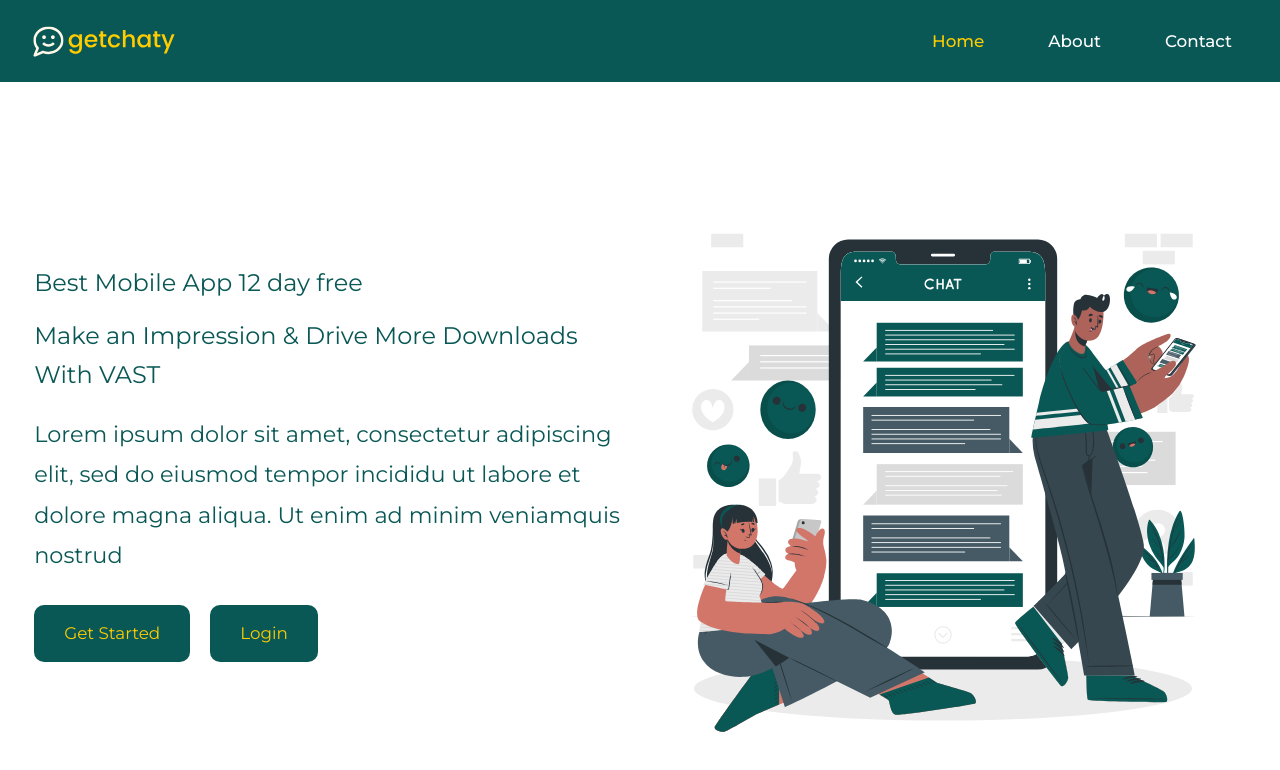
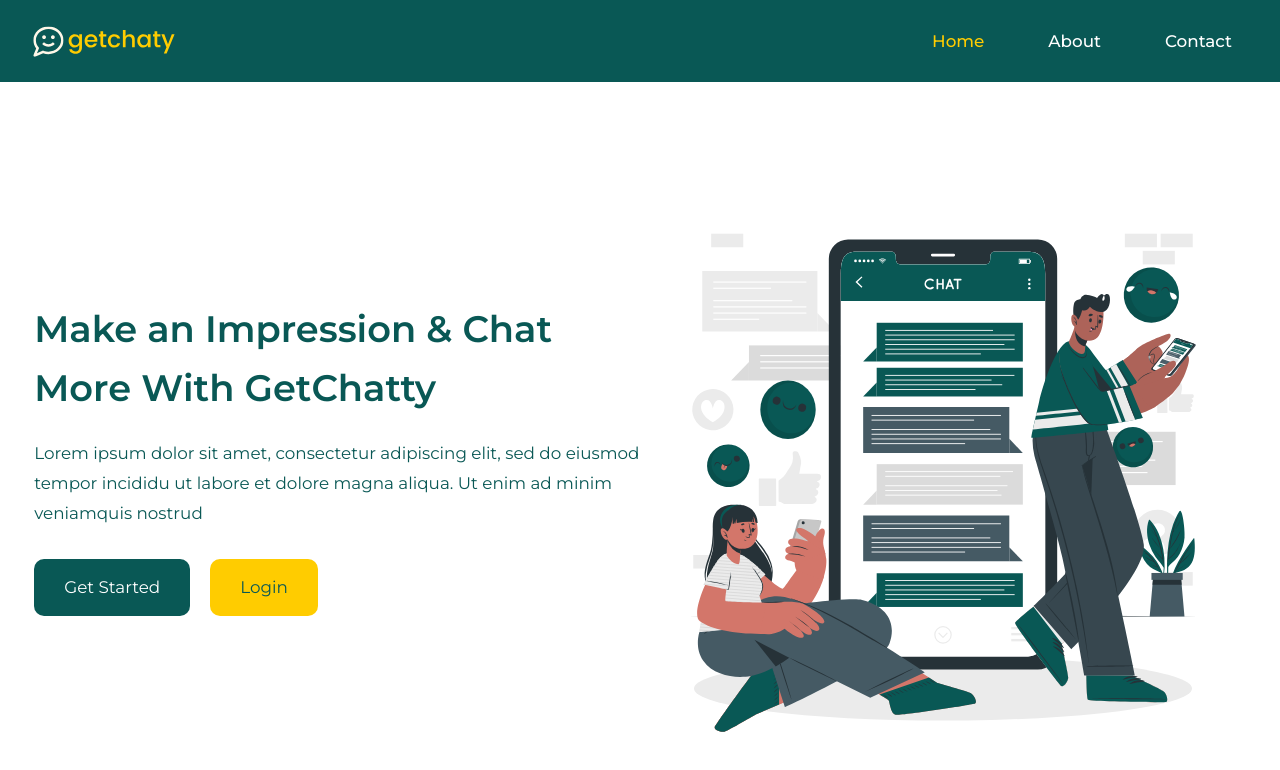
Before and after one commit to greatkene/vue-chatroom, a Vue app: page / in a window 1280 px wide. Shown: the top 770 px of the page. Built offline with nearby package versions, Linux system fonts and the light colour scheme.

Commit message:
chores: improved hero section

```diff
--- a/src/assets/styles/base.css
+++ b/src/assets/styles/base.css
@@ -4,7 +4,7 @@
   --primary: #095855;
   --secondary: #ffcc00;
   --primary-dark: #0c4d4b;
-  --secondary-light: #ffff99;
+  --secondary-light: #f4ee80;
 
   --black: #181818;
   --white: #ffffff;
@@ -113,14 +113,23 @@ button {
   transition: var(--transition-1);
 }
 
-.btn-primary,
-.btn-secondary:is(:hover, :focus) {
+.btn-primary {
   background-color: var(--primary);
+  color: var(--white);
 }
 
-.btn-primary:is(:hover, :focus),
+.btn-primary:is(:hover, :focus) {
+  background-color: var(--primary-dark);
+  color: var(--white);
+}
+
 .btn-secondary {
   background-color: var(--secondary);
+  color: var(--primary);
+}
+
+.btn-secondary:is(:hover, :focus) {
+  background-color: var(--secondary-light);
   color: var(--primary);
 }
 
@@ -143,13 +152,14 @@ button {
 
 .section-subtitle {
   color: var(--primary);
-  font-size: var(--fs-3);
+  font-size: var(--fs-5);
   margin-block-end: 5px;
 }
 
 .h1,
 .h2 {
   font-size: var(--fs-1);
+  font-weight: 600;
 }
 
 .h2,
@@ -159,6 +169,10 @@ button {
 
 .h3 {
   font-size: var(--fs-2);
+}
+
+p {
+  font-size: var(--fs-6);
 }
 
 .section-text,
@@ -189,6 +203,7 @@ button {
 
 .section-title {
   margin-block: 10px 20px;
+  font-size: var(--fs-6);
 }
 
 :is(.features, ) :is(.section-subtitle, .section-title) {
--- a/src/assets/styles/main.css
+++ b/src/assets/styles/main.css
@@ -131,15 +131,17 @@ nav {
 }
 
 .hero-content {
-  margin-block-end: 20px;
+  margin-block-end: 45px;
 }
 
 .hero-title {
   margin-block: 15px 20px;
+  font-size: 2.3rem;
 }
 
 .hero .section-text {
   margin-block-end: 30px;
+  font-size: var(--fs-6);
 }
 
 /* === HERO ENDS === */
--- a/src/components/home/Hero.vue
+++ b/src/components/home/Hero.vue
@@ -3,11 +3,7 @@
         <div class="container">
 
             <div class="hero-content">
-
-                <p class="section-subtitle">Best Mobile App 12 day free</p>
-
-                <h1 class="h1 hero-title">Make an Impression & Drive More Downloads With VAST</h1>
-
+                <h1 class="h1 hero-title">Make an Impression & Chat More With GetChatty</h1>
                 <p class="section-text">
                     Lorem ipsum dolor sit amet, consectetur adipiscing elit, sed do eiusmod tempor incididu ut labore et
                     dolore magna
@@ -18,7 +14,7 @@
                     <RouterLink class="btn btn-primary" to="/register">
                         Get Started
                     </RouterLink>
-                    <RouterLink class="btn btn-primary" to="/login">
+                    <RouterLink class="btn btn-secondary" to="/login">
                         Login
                     </RouterLink>
                 </div>
```
